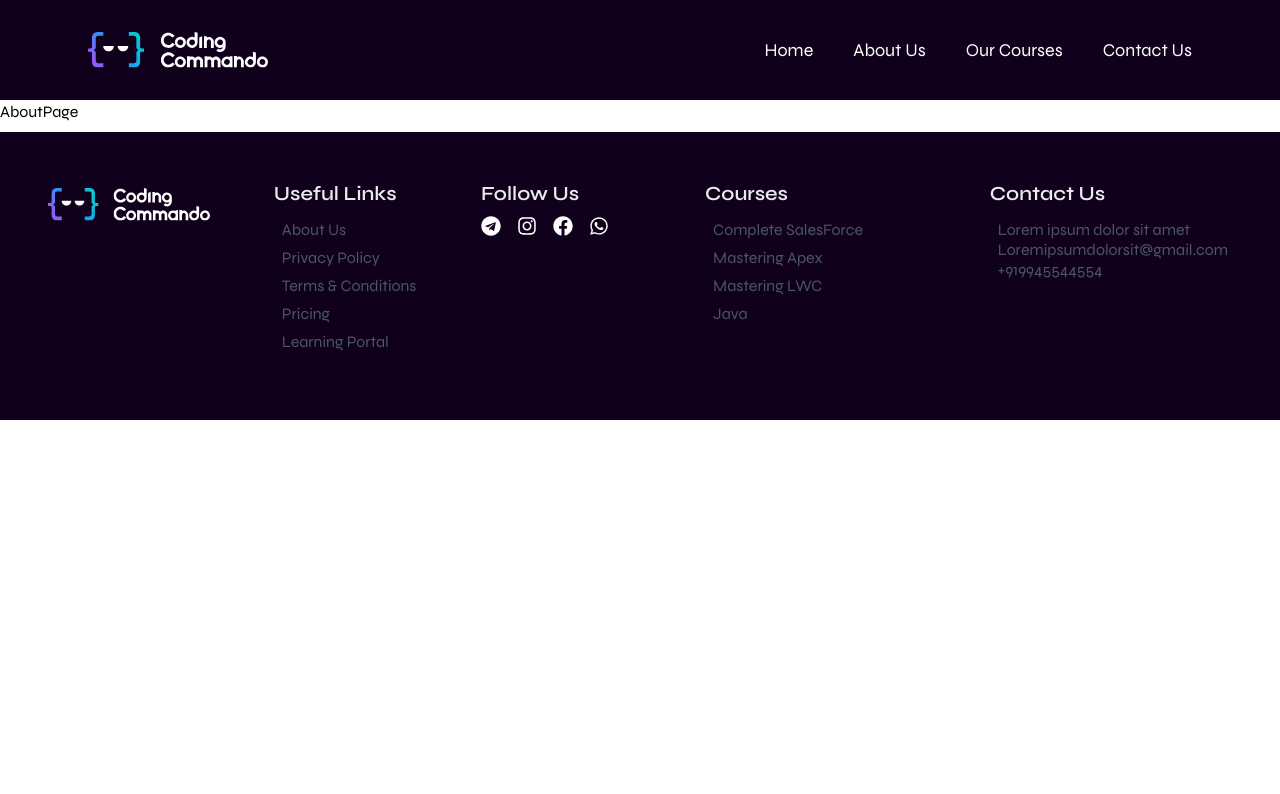
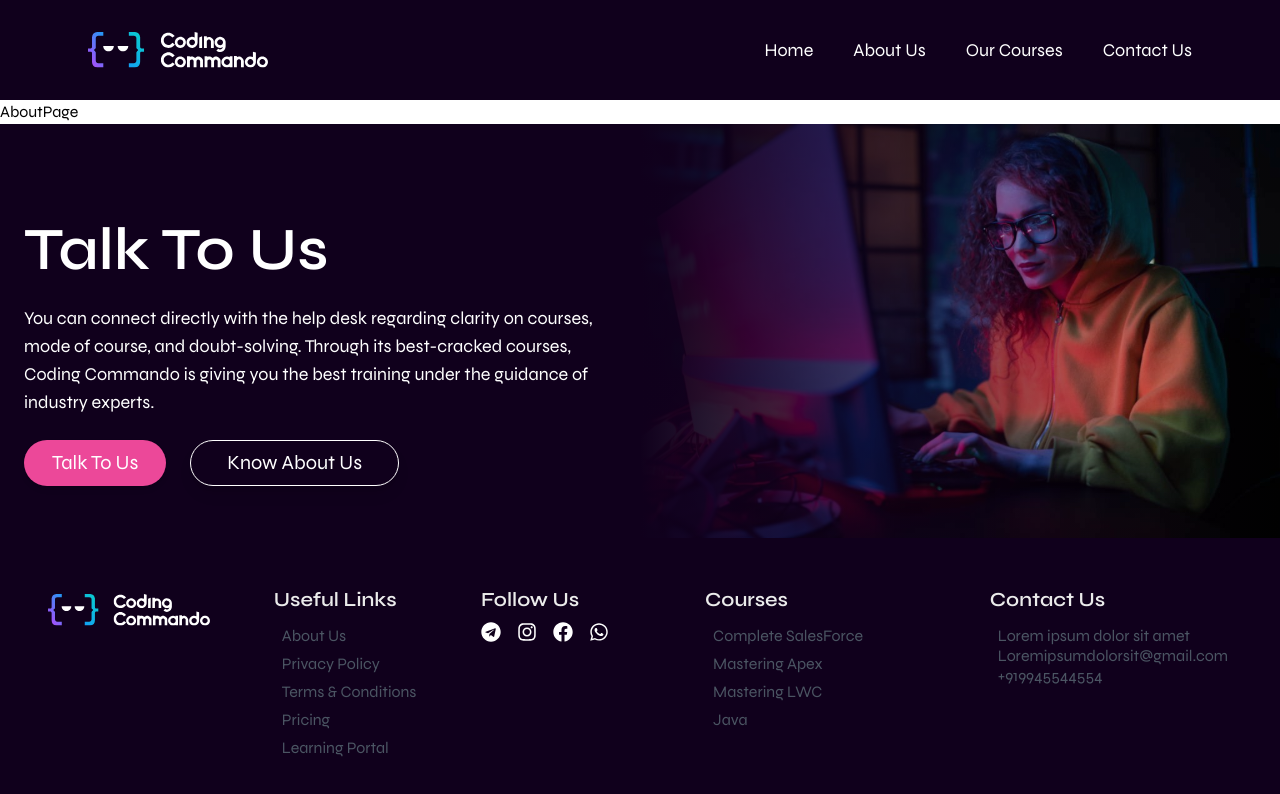
Before and after one commit to mukeshkr123/codding_commando_frontend, a Next.js app: page /about in a window 1280 px wide. Shown: the top 794 px of the page. Built offline with nearby package versions, Linux system fonts and the light colour scheme.

Commit message:
added Talk to us component

```diff
--- a/app/(root)/layout.jsx
+++ b/app/(root)/layout.jsx
@@ -1,4 +1,5 @@
 import Footer from "@/components/shared/footer/Footer";
+import TalkToUs from "@/components/shared/footer/TalkToUs";
 import Navbar from "@/components/shared/navbar/navbar";
 import React from "react";
 
@@ -11,6 +12,7 @@ export default function Rootlayout({ children }) {
       {children}
 
       {/* Footer  */}
+      <TalkToUs />
       <Footer />
     </>
   );
--- a/components/shared/footer/Footer.jsx
+++ b/components/shared/footer/Footer.jsx
@@ -68,7 +68,7 @@ const Courses = [
 
 const Footer = () => {
   return (
-    <div className="w-full mt-2 bg-[#10001C] text-white p-4 lg:py-12">
+    <div className="w-full  bg-[#10001C] text-white p-4 lg:py-12">
       <div className="lg:flex lg:justify-between">
         <div className="py-4 px-8 md:py-0">
           <Image
--- /dev/null
+++ b/components/shared/footer/TalkToUs.jsx
@@ -0,0 +1,58 @@
+import Image from "next/image";
+
+const TalkToUs = () => {
+  return (
+    <div className="w-full min-h-[300px] bg-[#10001C] text-white relative overflow-hidden">
+      <div className="flex">
+        {/* Left Box */}
+        <div className="flex h-full flex-col justify-center space-y-4 md:space-y-6 px-6 py-12 w-1/2 z-10 lg:mt-12">
+          <h1 className="text-white text-shadow-syne font-syne text-4xl md:text-6xl font-semibold leading-8">
+            Talk To Us
+          </h1>
+          <p className="text-white text-base md:text-lg font-normal leading-normal">
+            You can connect directly with the help desk regarding clarity on
+            courses, mode of course, and doubt-solving. Through its best-cracked
+            courses, Coding Commando is giving you the best training under the
+            guidance of industry experts.
+          </p>
+
+          <div className="hidden md:flex space-x-6">
+            <button
+              aria-label="Talk To Us"
+              className="bg-pink-500 text-white px-4 py-2 rounded-full shadow-md"
+            >
+              <p className="text-white font-syne text-xl font- px-3">
+                Talk To Us
+              </p>
+            </button>
+
+            <button
+              aria-label="Know About Us"
+              className="bg-transparent border border-white text-white px-4 py-2 rounded-full shadow-lg"
+            >
+              <p className="text-white font-syne text-xl font-normal px-5">
+                Know About Us
+              </p>
+            </button>
+          </div>
+        </div>
+
+        {/* Right Box (Image) */}
+        <div className="w-1/2 overflow-hidden hidden md:block">
+          <div className="absolute inset-0 bg-gradient-to-r from-[#10001C] via-[#10001C] to-transparent" />
+          <Image
+            src="/assets/images/talk-us.svg"
+            alt="Talk To Us Illustration"
+            layout="responsive"
+            width={400}
+            height={400}
+            objectFit="cover"
+            className="w-full h-full"
+          />
+        </div>
+      </div>
+    </div>
+  );
+};
+
+export default TalkToUs;
```
Also changed, not shown: public/assets/images/talk-us.svg (added).
